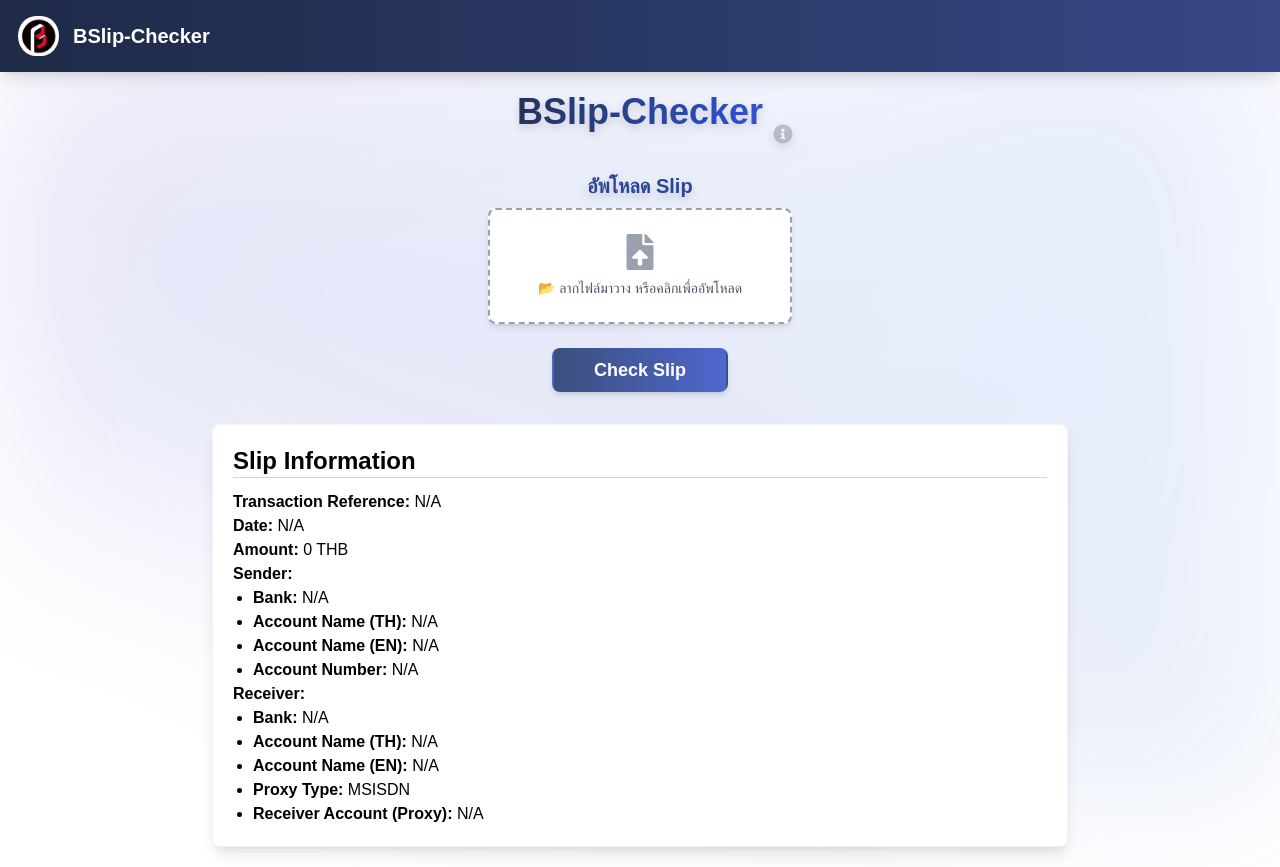
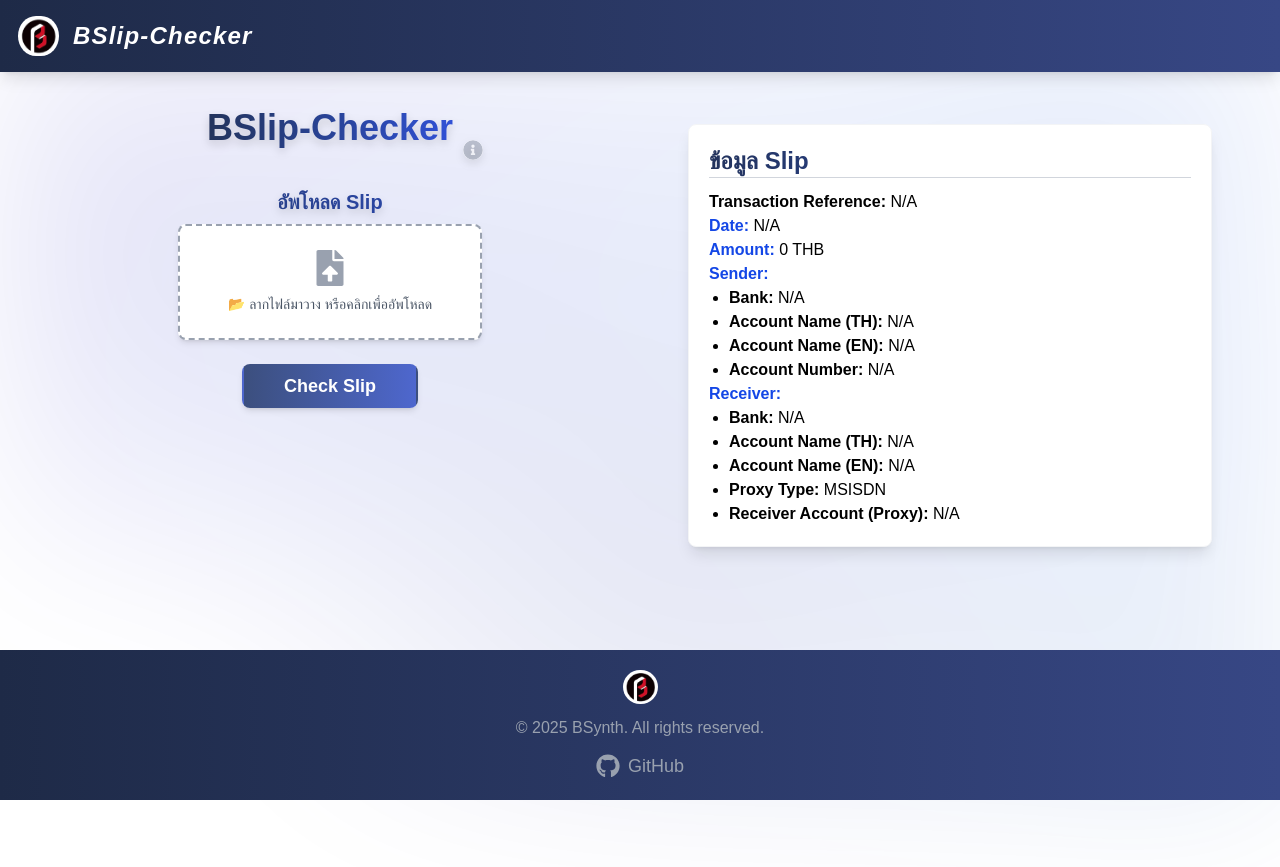
Before and after one commit to Sahasawat-Boss/BSlip-Checker, a Next.js app: page / in a window 1280 px wide. After the commit the page ends 800 px from the top, so only its background shows below. Built offline with nearby package versions, Linux system fonts and the light colour scheme.

Commit message:
Update GUI

```diff
--- a/src/app/CSS/globals.css
+++ b/src/app/CSS/globals.css
@@ -114,3 +114,7 @@
 }
 
 /*? CSS animate Section========================================================================*/
+
+.text-gradient-blue-CSS{
+  @apply bg-gradient-to-r from-[#23335c] to-[#3051d6] text-transparent bg-clip-text
+}
--- /dev/null
+++ b/src/app/Components/Footer.tsx
@@ -0,0 +1,41 @@
+'use client'
+
+import React from "react";
+import { FaGithub } from "react-icons/fa";
+import Image from "next/image";
+
+const Footer: React.FC = () => {
+    return (
+        <footer className="bg-gradient-to-r from-[#1E2A47] to-[#374785] text-white py-5 text-center relative">
+            <div className="max-w-4xl mx-auto flex flex-col items-center gap-3">
+
+                {/* BSynth Logo */}
+                <Image
+                    src="/BS.png" // Replace with your actual logo path
+                    alt="BSynth Logo"
+                    width={35}
+                    height={35}
+                    className="rounded-full"
+                />
+
+                {/* Copyright */}
+                <p className="text-gray-400 text-base">
+                    © {new Date().getFullYear()} BSynth. All rights reserved.
+                </p>
+
+                {/* GitHub Link */}
+                <a
+                    href="https://github.com/Sahasawat-Boss"
+                    target="_blank"
+                    rel="noopener noreferrer"
+                    className="text-gray-400 hover:text-white transition flex items-center gap-2"
+                >
+                    <FaGithub className="text-2xl" />
+                    <span className="text-lg">GitHub</span>
+                </a>
+            </div>
+        </footer>
+    );
+};
+
+export default Footer;
--- a/src/app/Components/Nav.tsx
+++ b/src/app/Components/Nav.tsx
@@ -22,9 +22,10 @@
                         height={40}
                         className="mr-3 px-0.5 rounded-full"
                     />
-                    <h1 className="text-white text-xl font-semibold">
+                    <h1 className="text-2xl font-extrabold italic text-white tracking-wider">
                         BSlip-Checker
                     </h1>
+
                 </div>
 
                 {/* Desktop Menu */}
--- a/src/app/Components/SlipInfo.tsx
+++ b/src/app/Components/SlipInfo.tsx
@@ -65,20 +65,20 @@
     return (
         <section className="bg-white border border-gray-100 p-5 rounded-lg shadow-lg mt-8 animate-fade-in">
             {/* Section title */}
-            <h2 className="text-2xl font-semibold mb-3 border-b border-gray-300">Slip Information</h2>
+            <h2 className="text-2xl font-semibold mb-3 border-b border-gray-300 text-gradient-blue-CSS">ข้อมูล Slip</h2>
 
             {/* Display Transaction Reference */}
             <p><strong>Transaction Reference:</strong> {responseData?.data?.data?.transRef || 'N/A'}</p>
 
             {/* Display Date */}
-            <p><strong>Date:</strong> {responseData?.data?.data?.date ? new Date(responseData.data.data.date).toLocaleString() : 'N/A'}</p>
+            <p><strong className='text-blue-700'>Date:</strong> {responseData?.data?.data?.date ? new Date(responseData.data.data.date).toLocaleString() : 'N/A'}</p>
 
             {/* Display Transaction Amount */}
-            <p><strong>Amount:</strong> {responseData?.data?.data?.amount?.amount} {responseData?.data?.data?.amount?.local?.currency}</p>
+            <p><strong className='text-blue-700'>Amount:</strong> {responseData?.data?.data?.amount?.amount} {responseData?.data?.data?.amount?.local?.currency}</p>
 
             {/* Sender Information */}
             <div>
-                <strong>Sender:</strong>
+                <strong className='text-blue-700'>Sender:</strong>
                 <ul className="list-disc pl-5">
                     <li><strong>Bank:</strong> {responseData?.data?.data?.sender?.bank?.name || 'N/A'}</li>
                     <li><strong>Account Name (TH):</strong> {responseData?.data?.data?.sender?.account?.name?.th || 'N/A'}</li>
@@ -89,7 +89,7 @@
 
             {/* Receiver Information */}
             <div>
-                <strong>Receiver:</strong>
+                <strong className='text-blue-700'>Receiver:</strong>
                 <ul className="list-disc pl-5">
                     <li><strong>Bank:</strong> {responseData?.data?.data?.receiver?.bank?.name || 'N/A'}</li>
                     <li><strong>Account Name (TH):</strong> {responseData?.data?.data?.receiver?.account?.name?.th || 'N/A'}</li>
--- a/src/app/Components/TitleApp.tsx
+++ b/src/app/Components/TitleApp.tsx
@@ -24,7 +24,7 @@
     return (
         <section className="relative text-center animate-fade-in">
             {/* Gradient H1 */}
-            <h1 className="text-4xl font-extrabold bg-gradient-to-r from-[#23335c] to-[#3051d6] text-transparent bg-clip-text drop-shadow-lg relative inline-block ">
+            <h1 className="text-4xl font-extrabold drop-shadow-lg text-gradient-blue-CSS relative inline-block ">
                 BSlip-Checker
 
                 {/* Info Icon */}
@@ -54,7 +54,7 @@
             )}
 
             {/* Upload Slip Section (Now Tooltip Won't Overlap) */}
-            <p className="mt-10 mb-2 text-xl font-bold text-center bg-gradient-to-r from-[#23335c] to-[#3051d6] text-transparent bg-clip-text drop-shadow-lg">
+            <p className="mt-10 mb-2 text-xl font-bold text-center drop-shadow-lg text-gradient-blue-CSS">
                 อัพโหลด Slip
             </p>
         </section>
--- a/src/app/layout.tsx
+++ b/src/app/layout.tsx
@@ -2,6 +2,7 @@
 import { Geist, Geist_Mono } from "next/font/google";
 import "./CSS/globals.css";
 import Navbar from "./Components/Nav";
+import Footer from "./Components/Footer";
 
 const geistSans = Geist({
   variable: "--font-geist-sans",
@@ -25,12 +26,12 @@
 }>) {
   return (
     <html lang="en">
-      <body
-        className={`${geistSans.variable} ${geistMono.variable} antialiased`}
-      >
+      <body className={`${geistSans.variable} ${geistMono.variable} antialiased flex flex-col min-h-screen`}>
         <Navbar />
-        {children}
+        <main className="flex-grow">{children}</main>
+        <Footer />
       </body>
+
     </html>
   );
 }
--- a/src/app/page.tsx
+++ b/src/app/page.tsx
@@ -147,10 +147,11 @@
   }
   //* === Return Section ==========================================================================
   return (
-    <main className="p-5 max-w-4xl mx-auto">
+    <main className="p-5 mx-auto lg:grid grid-cols-2 ">
       {/* Background Gradient */}
       <div className="gradient-bg"></div>
 
+      <div className='lg:py-4'>
         <TitleApp />
 
         {/* Upload and Button Section */}
@@ -169,7 +170,7 @@
           {image && (
             <div className="relative mt-6 mx-auto">
               <Image src={image} alt="Uploaded Preview" width={360} height={360} className="mx-auto" />
-            <button onClick={removeImage} className="absolute -top-2 -right-10 bg-red-600 text-white text-xl px-2 rounded-full hover:bg-red-400">&times;</button>
+              <button onClick={removeImage} className="absolute -top-2 -right-10 cursor-pointer bg-red-700 text-white text-xl px-2 rounded-full hover:bg-red-400">&times;</button>
             </div>
           )}
         </section>
@@ -194,10 +195,13 @@
           </button>
         </section>
 
+      </div>
       {/* Upload and Button Section */}
 
       {/*//! Slip Info Compoenent Here*/}
+      <div className='lg:px-12'>
         <SlipInfo responseData={responseData} />
+      </div>
     </main>
   );
 }
```
Lines whose indentation alone changed are shown as unchanged.
